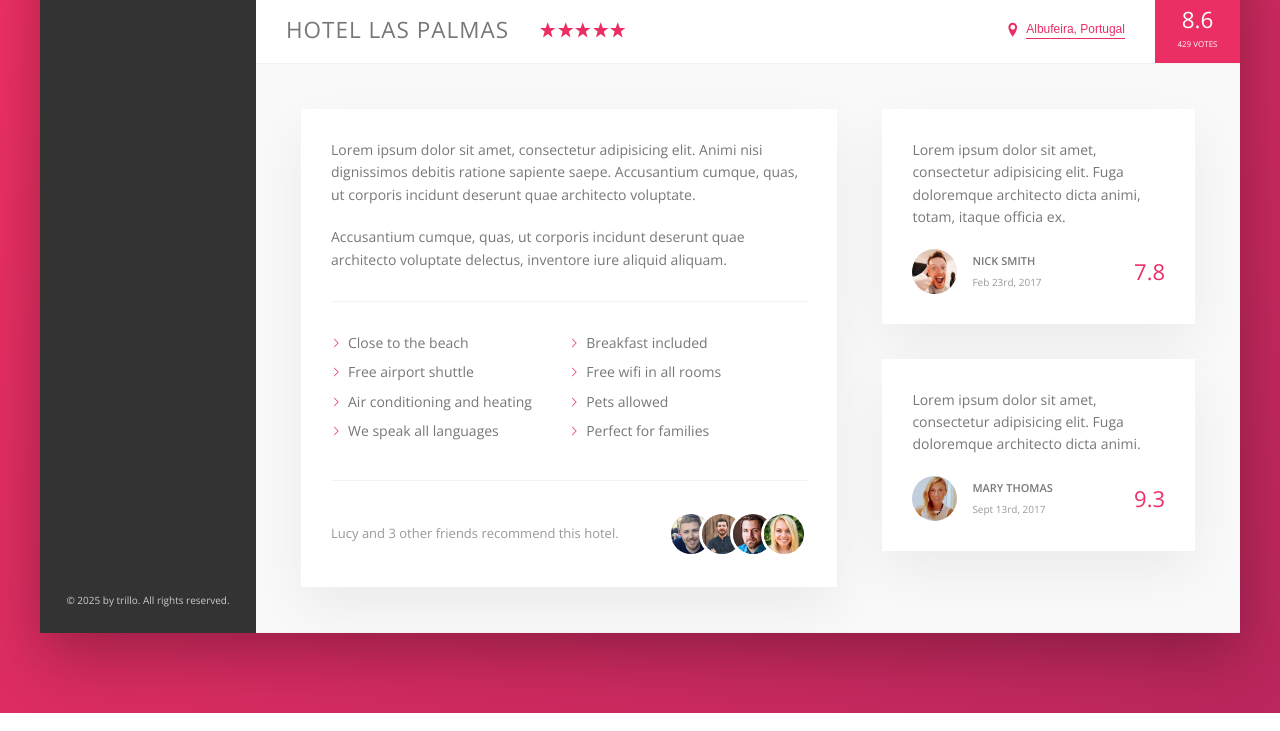
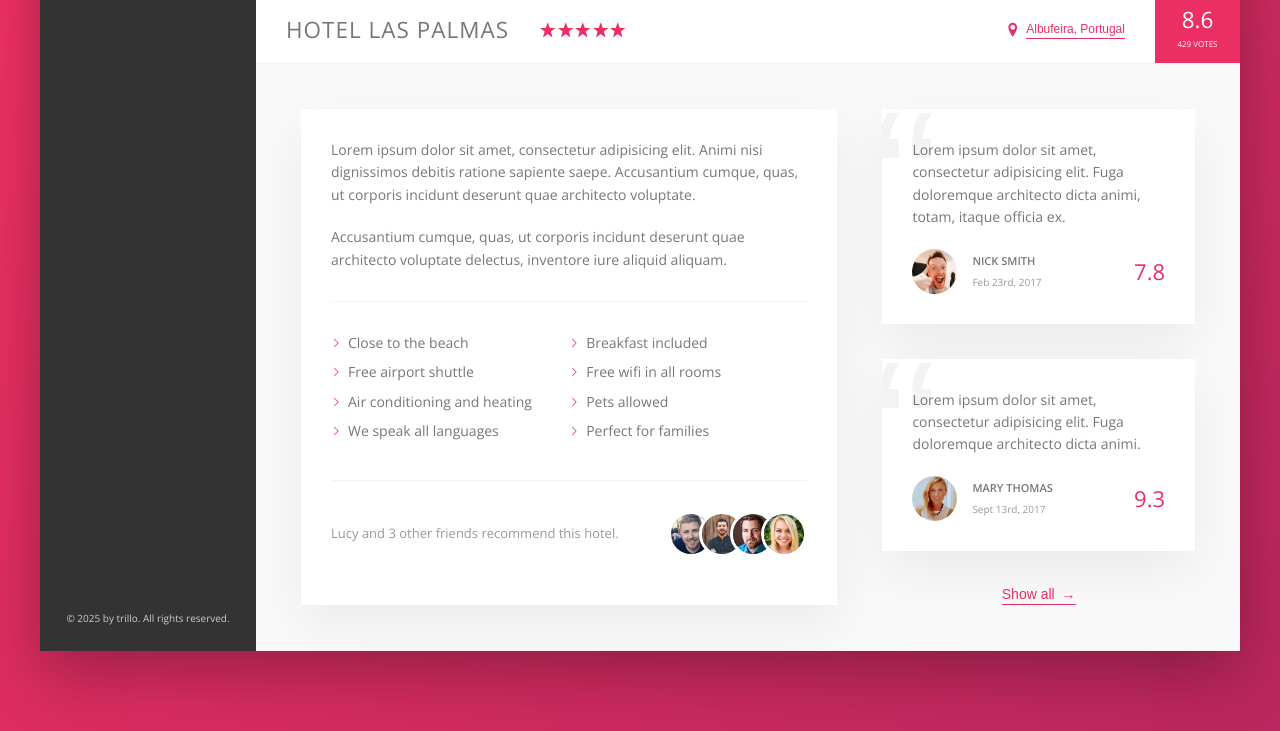
Before and after one commit to samuelharpaz/trillo, a website: page index.html in a window 1280 px wide. Shown: the part 538-1269 px from the top of the page. Drawn offline with nearby package versions, Linux system fonts and the light colour scheme.

Commit message:
add Show all button

```diff
--- a/index.html
+++ b/index.html
@@ -184,6 +184,8 @@
                   <p class="review__rating">9.3</p>
                 </figcaption>
               </figure>
+
+              <button class="btn-inline">Show all <span>&rarr;</span></button>
             </div>
           </div>
         </main>
--- a/sass/_components.scss
+++ b/sass/_components.scss
@@ -280,8 +280,17 @@
   cursor: pointer;
   transition: all 0.2s;
 
+  & span {
+    margin-left: 3px;
+  }
+
   &:hover {
     color: var(--color-grey-dark-1);
+
+    span {
+      margin-left: 8px;
+      transition: all 0.2s;
+    }
   }
 
   &:focus {
@@ -381,9 +390,13 @@
   box-shadow: var(--shadow-light);
   padding: 3rem;
   margin-bottom: 3.5rem;
+  position: relative;
+  overflow: hidden;
 
   &__text {
     margin-bottom: 2rem;
+    z-index: 10;
+    position: relative;
   }
 
   &__user {
@@ -419,4 +432,15 @@
     color: var(--color-primary);
     font-weight: 300;
   }
+
+  &::before {
+    content: '\201C';
+    position: absolute;
+    top: -2.7rem;
+    left: -1rem;
+    font-size: 20rem;
+    color: var(--color-grey-light-2);
+    line-height: 1;
+    font-family: sans-serif;
+  }
 }
--- a/sass/_layout.scss
+++ b/sass/_layout.scss
@@ -55,4 +55,8 @@
 
 .user-reviews {
   flex: 1;
+
+  display: flex;
+  flex-direction: column;
+  align-items: center;
 }
```
Also changed, not shown: css/style.css, 1 other file.
